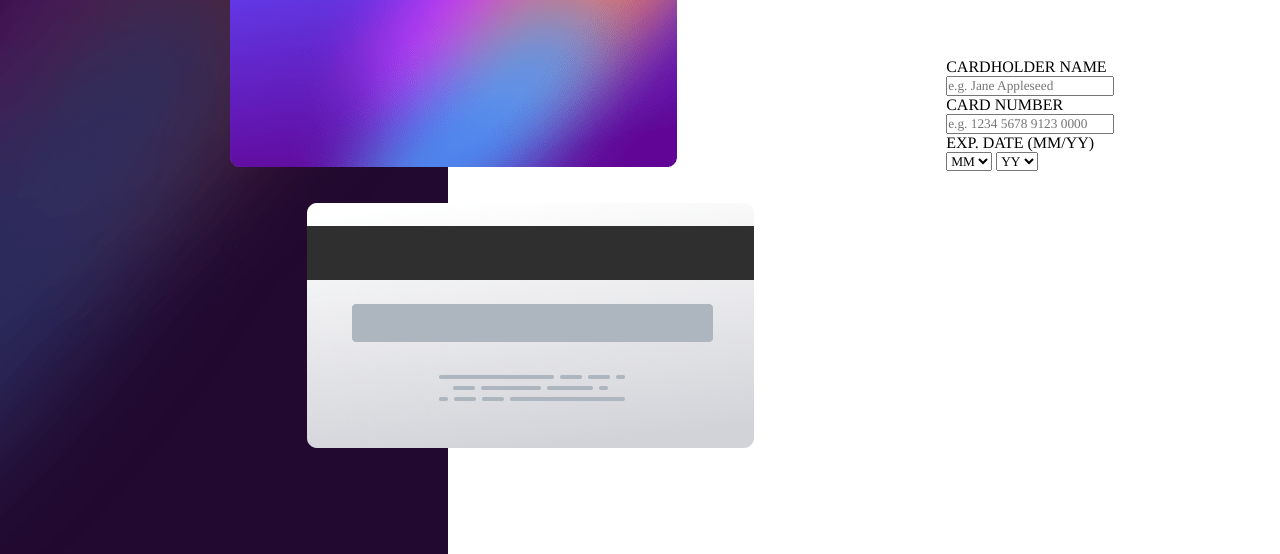
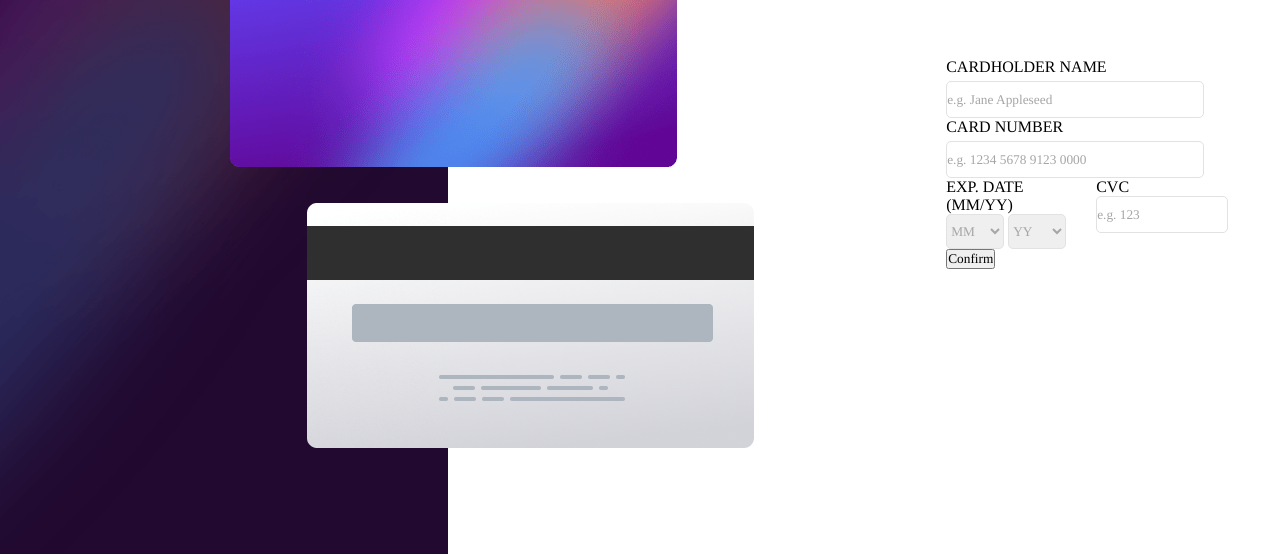
Before and after one commit to davimoreira06/cartao_interativo, a plain HTML site: page index.html in a window 1280 px wide. Shown: the part 246-800 px from the top of the page. Drawn offline with Linux system fonts and the light colour scheme; a web font is replaced by a local one.

Commit message:
desenvolvimento-formulario-cartao

```diff
--- a/index.html
+++ b/index.html
@@ -15,22 +15,22 @@
                     <img class="card-front" src="./assets/card-front.png">
                     <img class="card-logo" src="./assets/card-logo.png">
                     <img class="card-back" src="./assets/card-back.png">
-
+                <form>
                     </section>
                     <section class="section-right">
                         <div class="div-card-name">
                             <label for="card-name">CARDHOLDER NAME</label><br>
-                        <input type="text" id="card-name" name="card-name" placeholder="e.g. Jane Appleseed"><br>
+                            <input class="input-name-number" type="text" id="card-name" name="card-name" placeholder="e.g. Jane Appleseed" required><br>
                         </div>
 
                         <div class="div-card-number">
                             <label for="card-number">CARD NUMBER</label><br>
-                        <input type="number" id="card-number" name="card-number" placeholder="e.g. 1234 5678 9123 0000"><br>
+                            <input class="input-name-number" type="number" id="card-number" name="card-number" placeholder="e.g. 1234 5678 9123 0000" required><br>
                         </div>
-
+                        <div class="date-cvc">
                             <div class="div-exp-date">
-                        <label for="exp-date">EXP. DATE (MM/YY)</label><br>
-                        <select id="exp-date" name="exp-date">
+                                <label class="label-date" for="exp-date">EXP. DATE (MM/YY)</label><br>
+                                <select id="exp-date" name="exp-date" required>
                                     <option value="MM" disabled selected>MM</option>
                                     <option value="01">01</option>
                                     <option value="02">02</option>
@@ -45,7 +45,7 @@
                                     <option value="11">11</option>
                                     <option value="12">12</option>
                                 </select>
-                        <select id="exp-date" name="exp-date">
+                                <select id="exp-date" name="exp-date" required>
                                     <option value="YY" disabled selected>YY</option>
                                     <option value="23">23</option>
                                     <option value="24">24</option>
@@ -62,7 +62,14 @@
                                     <option value="35">35</option>
                                 </select>
                             </div>
+                            <div class="cvc">
+                                <label for="cvc">CVC</label>
+                                <input class="input-cvc" type="number" id="cvc" name="cvc" placeholder="e.g. 123" required>
+                            </div>
+                        </div>
+                        <input type="submit" value="Confirm">
                     </section>
+                </form>
             </div>
         </div>
     </main>
--- a/styles.css
+++ b/styles.css
@@ -42,3 +42,54 @@
     margin-top: 38vh;
     margin-left: 15vw;
 }
+
+.date-cvc {
+    display: flex;
+    justify-content: space-between;
+}
+
+input[type=number]::-webkit-inner-spin-button {
+    -webkit-appearance: none
+}
+
+.input-name-number {
+    margin-top: 5px;
+    width: 20vw;
+    height: 35px;
+    border-radius: 5px;
+    border: 1px solid rgb(227, 225, 225);
+}
+
+input::placeholder {
+    color: rgb(167, 165, 165);
+}
+
+input:focus {
+    box-shadow: 0 0 0 0;
+    outline: 0;
+}
+
+select {
+    border-radius: 5px;
+    border: 1px solid rgb(227, 225, 225);
+    color: rgb(167, 165, 165);
+    height: 35px;
+    width: 58px;
+}
+
+.label-date {
+    display: inline-block;
+    width: 121px;
+}
+
+.input-cvc {
+    border-radius: 5px;
+    border: 1px solid rgb(227, 225, 225);
+    color: rgb(167, 165, 165);
+    height: 35px;
+    width: 130px;
+}
+
+.cvc {
+    padding-left: 29px;
+}
```
Lines whose indentation alone changed are shown as unchanged.
